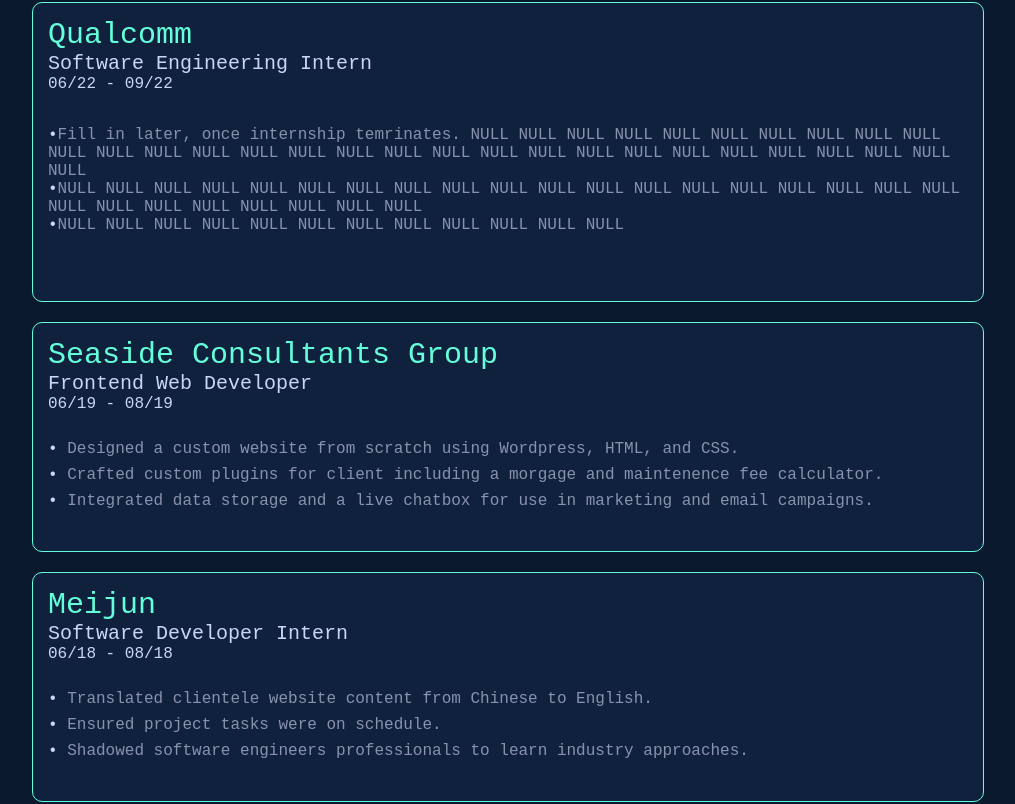
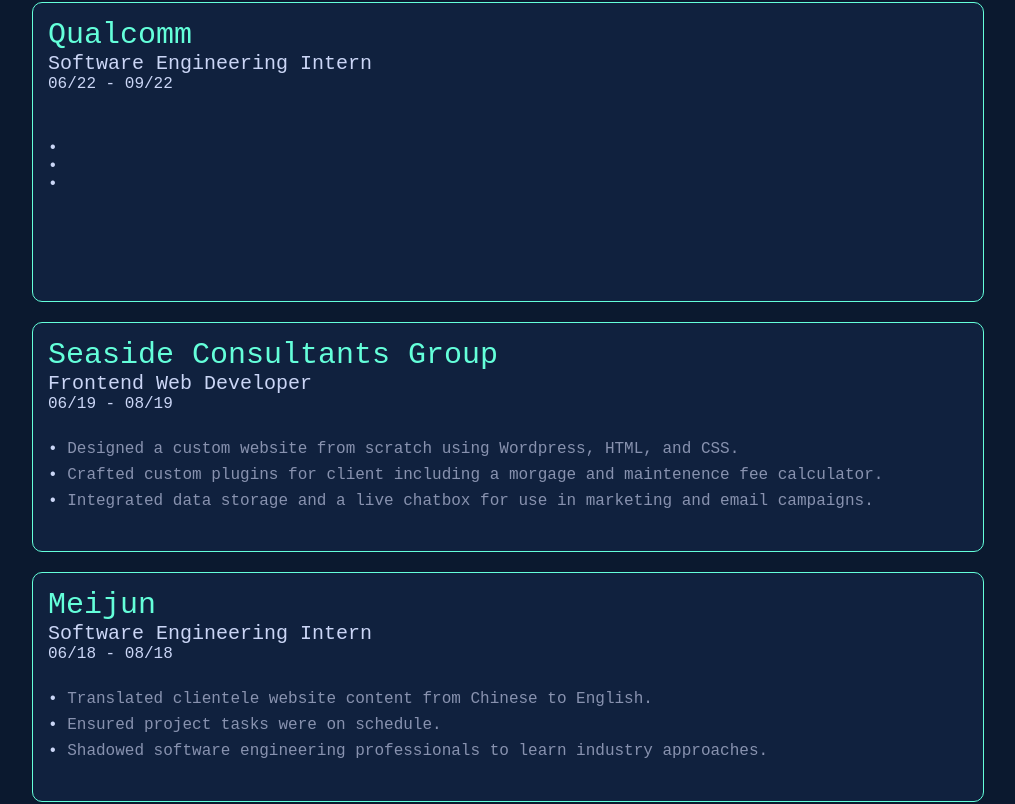
Before and after one commit to briggsrr/My-Website, a React (Create React App) app: page / in a window 1280 px wide. Shown: the part 2338-3142 px from the top of the page, without its empty margins (132-1147 px from the left). Built offline with nearby package versions, Linux system fonts and the light colour scheme.

Commit message:
Fixed experience typo

```diff
--- a/src/components/ExperienceSection/index.js
+++ b/src/components/ExperienceSection/index.js
@@ -44,14 +44,11 @@
                 <RowBottom>
                   <RoleTasks>
                   <Colored>&#8226;</Colored>
-                  Fill in later, once internship temrinates. NULL NULL NULL
-                      NULL NULL NULL  NULL NULL NULL  NULL NULL NULL  NULL NULL NULL
-                      NULL NULL NULL  NULL NULL NULL  NULL NULL NULL  NULL NULL NULL  NULL NULL NULL
+
                     <br></br><Colored>&#8226;</Colored>
-                    NULL NULL NULL  NULL NULL NULL  NULL NULL NULL  NULL NULL NULL
-                    NULL NULL NULL  NULL NULL NULL  NULL NULL NULL  NULL NULL NULL  NULL NULL NULL
+
                     <br></br><Colored>&#8226;</Colored>
-                    NULL NULL NULL  NULL NULL NULL  NULL NULL NULL  NULL NULL NULL
+
                   </RoleTasks>
                 </RowBottom>
                </ExperienceRow>
@@ -99,7 +96,7 @@
                     Meijun
                 </JobTitle>
                 <RoleTitle>
-                    Software Developer Intern
+                    Software Engineering Intern
                   </RoleTitle>
                 <RoleTime>
                     06/18 - 08/18
@@ -119,7 +116,7 @@
                     </Point>
                     <Point>
                     <br></br><Colored>&#8226; </Colored>
-                    Shadowed software engineers professionals to learn industry approaches.
+                    Shadowed software engineering professionals to learn industry approaches.
                     </Point>
 
                   </RoleTasks>
```
Also changed, not shown: 1 other file (tests, documents, lock files or other folders).
